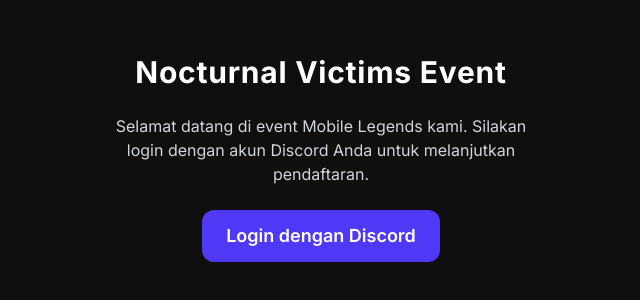
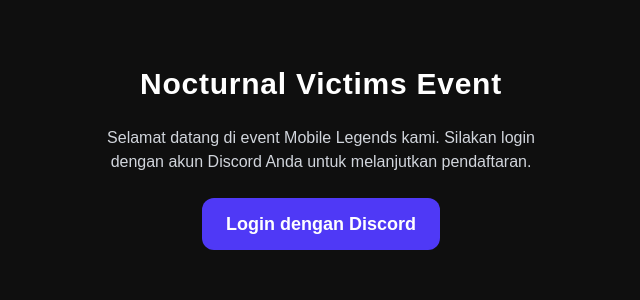
Before and after one commit to YayChia/discord-oauth-site, a Next.js app: page / in a window 1280 px wide. Shown: the part 242-542 px from the top of the page, without its empty margins (319-959 px from the left). Built offline with nearby package versions, Linux system fonts and the light colour scheme.

Commit message:
fix: restore missing AuthProvider or remove usage

```diff
--- a/app/layout.tsx
+++ b/app/layout.tsx
@@ -1,14 +1,14 @@
 import './globals.css'
 import { Inter } from 'next/font/google'
 import { ReactNode } from 'react'
-import AuthProvider from './components/AuthProvider'
+
 
 const inter = Inter({ subsets: ['latin'] })
 
-export default function RootLayout({ children }: { children: ReactNode }) {
+export default function RootLayout({ children }: { children: React.ReactNode }) {
   return (
     <html lang="en">
-      <body className={inter.className}>{children}</body>
+      <body>{children}</body>
     </html>
-  )
+  );
 }
```
